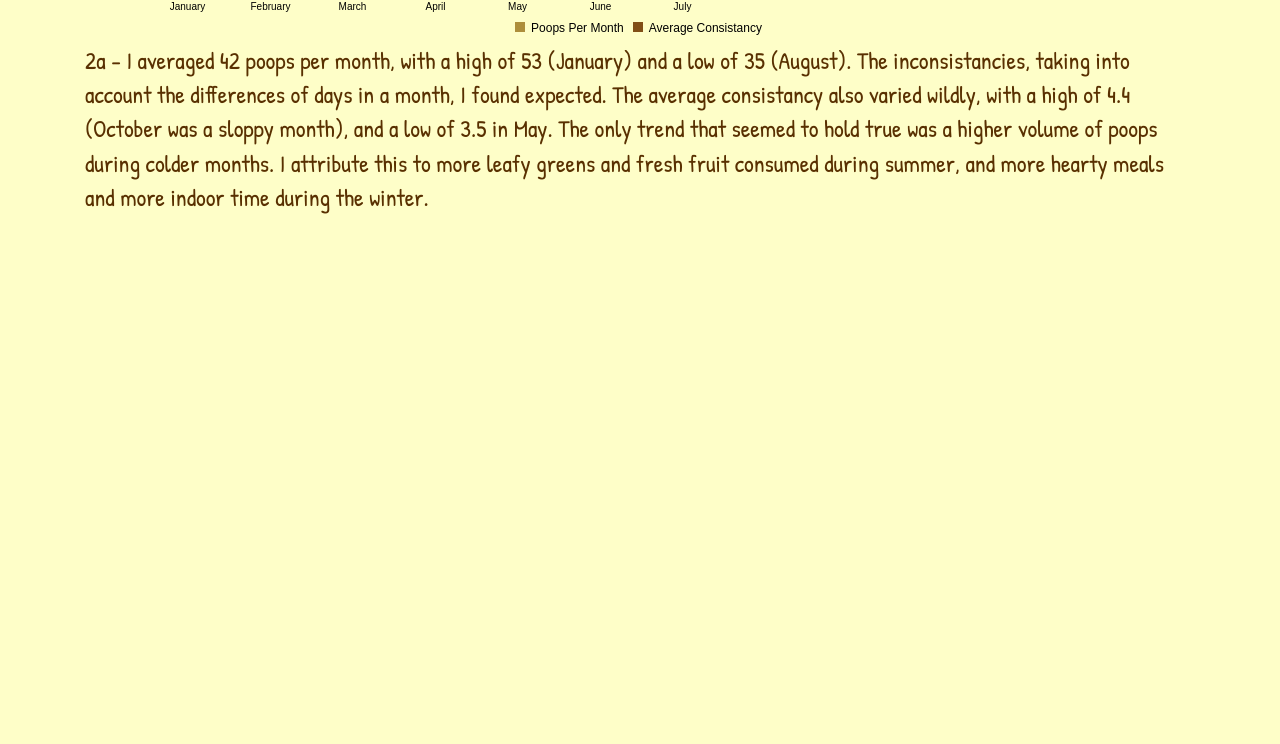
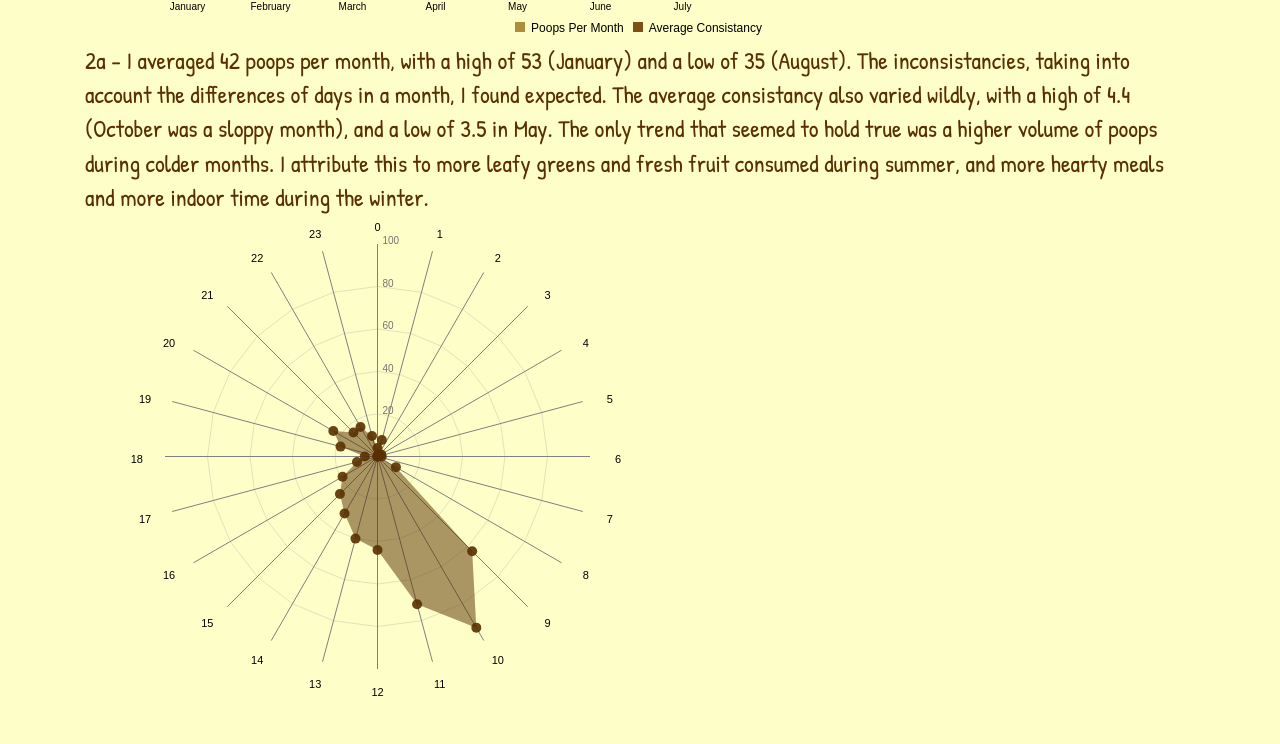
Before and after one commit to nick-barth/pooplog, a plain HTML site: page index.html in a window 1280 px wide. Shown: the part 1611-2355 px from the top of the page. Before the commit the page ends 1825 px from the top, so only its background shows below. Drawn offline with nearby package versions, Linux system fonts and the light colour scheme.

Commit message:
firstround of radar

```diff
--- a/css/styles.css
+++ b/css/styles.css
@@ -46,3 +46,6 @@ h1{
   margin:auto;
   width:150px;
 }
+.radar-chart-serie0{
+  fill:#593001;
+}
--- a/index.html
+++ b/index.html
@@ -93,11 +93,16 @@
       Poops are fairly consistant during the week, most likely due to perdictable coffee consumption.  We also notice a slight droop during Friday and the weekend, when I generally have better things to do than poop!
       </div>
     </div>
+    <div class='col-md-12'>
+      <div id='hours-radar'>
+      </div>
+    </div>
   </div>
   <script src='https://code.jquery.com/jquery-2.2.0.min.js'></script>
   <script src="js/js.js"></script>
   <script src="js/c3.min.js"></script>
   <script src="https://cdnjs.cloudflare.com/ajax/libs/d3/3.5.5/d3.min.js"></script>
+  <script src="js/radarchart.js"></script>
   <script src="https://maxcdn.bootstrapcdn.com/bootstrap/3.3.4/js/bootstrap.min.js"></script>
 </body>
 </html>
--- a/js/js.js
+++ b/js/js.js
@@ -57,20 +57,20 @@ $(document).ready(function() {
   $('.timer2').countTo({
           from: 0,
           to: 1.41,
-          speed: 2000,
+          speed: 2600,
           refreshInterval: 5,
           decimals: 2,
   });
   $('.timer3').countTo({
           from: 0,
           to: 40,
-          speed: 2000,
+          speed: 2300,
           refreshInterval: 3,
   });
   $('.timer4').countTo({
           from: 0,
           to: 3.89,
-          speed: 2000,
+          speed: 2700,
           refreshInterval: 4,
           decimals: 2,
   });
@@ -175,8 +175,6 @@ $(document).ready(function() {
                   unload: ['Wegmans', 'Litchfield', 'Pho Dollar', 'Cousins', 'Parents'],
               });
             }, 15000);
-
-
           }
          },
     },
@@ -248,8 +246,105 @@ $(document).ready(function() {
         $('.2b').hide();
         $('.2a').show();
       }
+    });
+// RADAR CHART
+var w = 425,
+	h = 425;
 
-    });
+//Data
+var d = [
+		  [
+      {axis:"0",value:4},
+      {axis:"23",value:10},
+      {axis:"22",value:16},
+      {axis:"21",value:16},
+      {axis:"20",value:24},
+      {axis:"19",value:18},
+      {axis:"18",value:6},
+      {axis:"17",value:10},
+      {axis:"16",value:19},
+      {axis:"15",value:25},
+      {axis:"14",value:31},
+      {axis:"13",value:40},
+      {axis:"12",value:44},
+      {axis:"11",value:72},
+      {axis:"10",value:93},
+      {axis:"9",value:63},
+      {axis:"8",value:10},
+      {axis:"7",value:0},
+      {axis:"6",value:2},
+      {axis:"5",value:0},
+      {axis:"4",value:2},
+      {axis:"3",value:0},
+      {axis:"2",value:1},
+      {axis:"1",value:8},
+		  ]
+		];
+
+//Options for the Radar chart, other than default
+var mycfg = {
+  w: w,
+  h: h,
+  maxValue: 100,
+  levels: 5,
+  ExtraWidthX: 300,
+  color: function() {}
+}
+
+//Call function to draw the Radar chart
+//Will expect that data is in %'s
+RadarChart.draw("#hours-radar", d, mycfg);
+
+////////////////////////////////////////////
+/////////// Initiate legend ////////////////
+////////////////////////////////////////////
+
+var svg = d3.select('#body')
+	.selectAll('svg')
+	.append('svg')
+	.attr("width", w+300)
+	.attr("height", h)
+
+//Create the title for the legend
+var text = svg.append("text")
+	.attr("class", "title")
+	.attr('transform', 'translate(90,0)')
+	.attr("x", w - 70)
+	.attr("y", 10)
+	.attr("font-size", "12px")
+	.attr("fill", "#404040")
+	.text("Poops per hour of the day");
+
+//Initiate Legend
+var legend = svg.append("g")
+	.attr("class", "legend")
+	.attr("height", 100)
+	.attr("width", 200)
+	.attr('transform', 'translate(90,20)')
+	;
+	//Create colour squares
+	legend.selectAll('rect')
+	  .data(LegendOptions)
+	  .enter()
+	  .append("rect")
+	  .attr("x", w - 65)
+	  .attr("y", function(d, i){ return i * 20;})
+	  .attr("width", 10)
+	  .attr("height", 10)
+	  .style("fill", function(d, i){ return colorscale(i);})
+	  ;
+	//Create text next to squares
+	legend.selectAll('text')
+	  .data(LegendOptions)
+	  .enter()
+	  .append("text")
+	  .attr("x", w - 52)
+	  .attr("y", function(d, i){ return i * 20 + 9;})
+	  .attr("font-size", "11px")
+	  .attr("fill", "#737373")
+	  .text(function(d) { return d; })
+	  ;
+
 
 
 });
--- /dev/null
+++ b/js/radarchart.js
@@ -0,0 +1,221 @@
+//Practically all this code comes from https://github.com/alangrafu/radar-chart-d3
+//I ('not Nick Barth') only made some additions and aesthetic adjustments to make the chart look better
+//(of course, that is only my point of view)
+//Such as a better placement of the titles at each line end,
+//adding numbers that reflect what each circular level stands for
+//Not placing the last level and slight differences in color
+//
+//For a bit of extra information check the blog about it:
+//http://nbremer.blogspot.nl/2013/09/making-d3-radar-chart-look-bit-better.html
+
+var RadarChart = {
+  draw: function(id, d, options){
+  var cfg = {
+	 radius: 5,
+	 w: 600,
+	 h: 600,
+	 factor: 1,
+	 factorLegend: .85,
+	 levels: 3,
+	 maxValue: 0,
+	 radians: 2 * Math.PI,
+	 opacityArea: 0.5,
+	 ToRight: 5,
+	 TranslateX: 80,
+	 TranslateY: 30,
+	 ExtraWidthX: 100,
+	 ExtraWidthY: 100,
+	 color: function() {}
+	};
+
+	if('undefined' !== typeof options){
+	  for(var i in options){
+		if('undefined' !== typeof options[i]){
+		  cfg[i] = options[i];
+		}
+	  }
+	}
+	cfg.maxValue = Math.max(cfg.maxValue, d3.max(d, function(i){return d3.max(i.map(function(o){return o.value;}))}));
+	var allAxis = (d[0].map(function(i, j){return i.axis}));
+	var total = allAxis.length;
+	var radius = cfg.factor*Math.min(cfg.w/2, cfg.h/2);
+	var Format = d3.format('d');
+	d3.select(id).select("svg").remove();
+
+	var g = d3.select(id)
+			.append("svg")
+			.attr("width", cfg.w+cfg.ExtraWidthX)
+			.attr("height", cfg.h+cfg.ExtraWidthY)
+			.append("g")
+			.attr("transform", "translate(" + cfg.TranslateX + "," + cfg.TranslateY + ")");
+			;
+
+	var tooltip;
+
+	//Circular segments
+	for(var j=0; j<cfg.levels-1; j++){
+	  var levelFactor = cfg.factor*radius*((j+1)/cfg.levels);
+	  g.selectAll(".levels")
+	   .data(allAxis)
+	   .enter()
+	   .append("svg:line")
+	   .attr("x1", function(d, i){return levelFactor*(1-cfg.factor*Math.sin(i*cfg.radians/total));})
+	   .attr("y1", function(d, i){return levelFactor*(1-cfg.factor*Math.cos(i*cfg.radians/total));})
+	   .attr("x2", function(d, i){return levelFactor*(1-cfg.factor*Math.sin((i+1)*cfg.radians/total));})
+	   .attr("y2", function(d, i){return levelFactor*(1-cfg.factor*Math.cos((i+1)*cfg.radians/total));})
+	   .attr("class", "line")
+	   .style("stroke", "grey")
+	   .style("stroke-opacity", "0.75")
+	   .style("stroke-width", "0.3px")
+	   .attr("transform", "translate(" + (cfg.w/2-levelFactor) + ", " + (cfg.h/2-levelFactor) + ")");
+	}
+
+	//Text indicating at what % each level is
+	for(var j=0; j<cfg.levels; j++){
+	  var levelFactor = cfg.factor*radius*((j+1)/cfg.levels);
+	  g.selectAll(".levels")
+	   .data([1]) //dummy data
+	   .enter()
+	   .append("svg:text")
+	   .attr("x", function(d){return levelFactor*(1-cfg.factor*Math.sin(0));})
+	   .attr("y", function(d){return levelFactor*(1-cfg.factor*Math.cos(0));})
+	   .attr("class", "legend")
+	   .style("font-family", "sans-serif")
+	   .style("font-size", "10px")
+	   .attr("transform", "translate(" + (cfg.w/2-levelFactor + cfg.ToRight) + ", " + (cfg.h/2-levelFactor) + ")")
+	   .attr("fill", "#737373")
+	   .text(Format((j+1)*cfg.maxValue/cfg.levels));
+	}
+
+	series = 0;
+
+	var axis = g.selectAll(".axis")
+			.data(allAxis)
+			.enter()
+			.append("g")
+			.attr("class", "axis");
+
+	axis.append("line")
+		.attr("x1", cfg.w/2)
+		.attr("y1", cfg.h/2)
+		.attr("x2", function(d, i){return cfg.w/2*(1-cfg.factor*Math.sin(i*cfg.radians/total));})
+		.attr("y2", function(d, i){return cfg.h/2*(1-cfg.factor*Math.cos(i*cfg.radians/total));})
+		.attr("class", "line")
+		.style("stroke", "grey")
+		.style("stroke-width", "1px");
+
+	axis.append("text")
+		.attr("class", "legend")
+		.text(function(d){return d})
+		.style("font-family", "sans-serif")
+		.style("font-size", "11px")
+		.attr("text-anchor", "middle")
+		.attr("dy", "1.5em")
+		.attr("transform", function(d, i){return "translate(0, -10)"})
+		.attr("x", function(d, i){return cfg.w/2*(1-cfg.factorLegend*Math.sin(i*cfg.radians/total))-60*Math.sin(i*cfg.radians/total);})
+		.attr("y", function(d, i){return cfg.h/2*(1-Math.cos(i*cfg.radians/total))-20*Math.cos(i*cfg.radians/total);});
+
+
+	d.forEach(function(y, x){
+	  dataValues = [];
+	  g.selectAll(".nodes")
+		.data(y, function(j, i){
+		  dataValues.push([
+			cfg.w/2*(1-(parseFloat(Math.max(j.value, 0))/cfg.maxValue)*cfg.factor*Math.sin(i*cfg.radians/total)),
+			cfg.h/2*(1-(parseFloat(Math.max(j.value, 0))/cfg.maxValue)*cfg.factor*Math.cos(i*cfg.radians/total))
+		  ]);
+		});
+	  dataValues.push(dataValues[0]);
+	  g.selectAll(".area")
+					 .data([dataValues])
+					 .enter()
+					 .append("polygon")
+					 .attr("class", "radar-chart-serie"+series)
+					 .style("stroke-width", "2px")
+					 .style("stroke", cfg.color(series))
+					 .attr("points",function(d) {
+						 var str="";
+						 for(var pti=0;pti<d.length;pti++){
+							 str=str+d[pti][0]+","+d[pti][1]+" ";
+						 }
+						 return str;
+					  })
+					 .style("fill", function(j, i){return cfg.color(series)})
+					 .style("fill-opacity", cfg.opacityArea)
+					 .on('mouseover', function (d){
+										z = "polygon."+d3.select(this).attr("class");
+										g.selectAll("polygon")
+										 .transition(200)
+										 .style("fill-opacity", 0.1);
+										g.selectAll(z)
+										 .transition(200)
+										 .style("fill-opacity", .7);
+									  })
+					 .on('mouseout', function(){
+										g.selectAll("polygon")
+										 .transition(200)
+										 .style("fill-opacity", cfg.opacityArea);
+					 });
+	  series++;
+	});
+	series=0;
+
+
+	d.forEach(function(y, x){
+	  g.selectAll(".nodes")
+		.data(y).enter()
+		.append("svg:circle")
+		.attr("class", "radar-chart-serie"+series)
+		.attr('r', cfg.radius)
+		.attr("alt", function(j){return Math.max(j.value, 0)})
+		.attr("cx", function(j, i){
+		  dataValues.push([
+			cfg.w/2*(1-(parseFloat(Math.max(j.value, 0))/cfg.maxValue)*cfg.factor*Math.sin(i*cfg.radians/total)),
+			cfg.h/2*(1-(parseFloat(Math.max(j.value, 0))/cfg.maxValue)*cfg.factor*Math.cos(i*cfg.radians/total))
+		]);
+		return cfg.w/2*(1-(Math.max(j.value, 0)/cfg.maxValue)*cfg.factor*Math.sin(i*cfg.radians/total));
+		})
+		.attr("cy", function(j, i){
+		  return cfg.h/2*(1-(Math.max(j.value, 0)/cfg.maxValue)*cfg.factor*Math.cos(i*cfg.radians/total));
+		})
+		.attr("data-id", function(j){return j.axis})
+		.style("fill", cfg.color(series)).style("fill-opacity", .9)
+		.on('mouseover', function (d){
+					newX =  parseFloat(d3.select(this).attr('cx')) - 10;
+					newY =  parseFloat(d3.select(this).attr('cy')) - 5;
+
+					tooltip
+						.attr('x', newX)
+						.attr('y', newY)
+						.text(Format(d.value))
+						.transition(200)
+						.style('opacity', 1);
+
+					z = "polygon."+d3.select(this).attr("class");
+					g.selectAll("polygon")
+						.transition(200)
+						.style("fill-opacity", 0.1);
+					g.selectAll(z)
+						.transition(200)
+						.style("fill-opacity", .7);
+				  })
+		.on('mouseout', function(){
+					tooltip
+						.transition(200)
+						.style('opacity', 0);
+					g.selectAll("polygon")
+						.transition(200)
+						.style("fill-opacity", cfg.opacityArea);
+				  })
+		.append("svg:title")
+		.text(function(j){return Math.max(j.value, 0)});
+
+	  series++;
+	});
+	//Tooltip
+	tooltip = g.append('text')
+			   .style('opacity', 0)
+			   .style('font-family', 'sans-serif')
+			   .style('font-size', '13px');
+  }
+};
```
